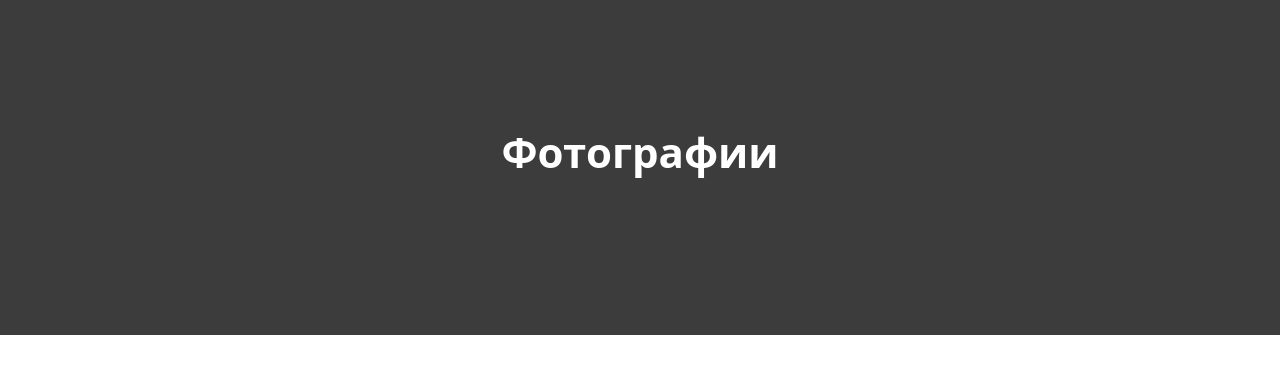
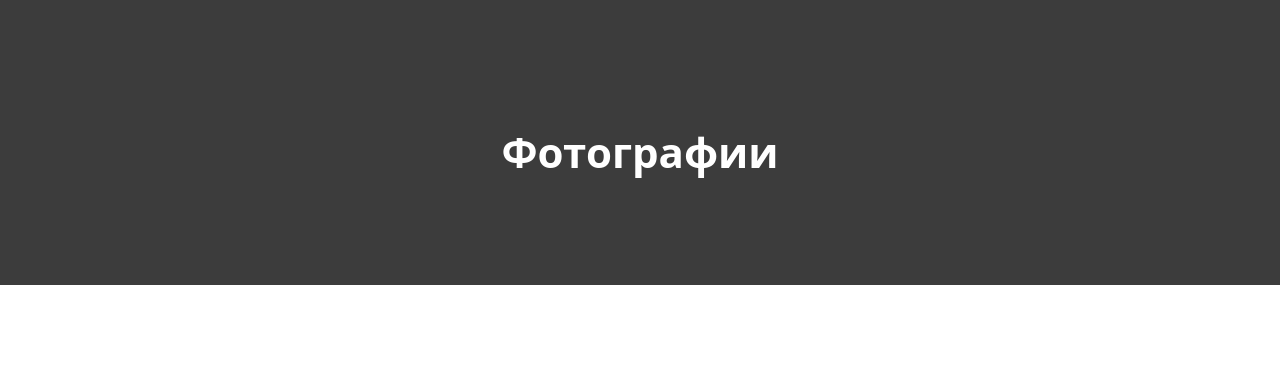
Before and after one commit to VataginV/myproject, a Django app: page / in a window 1280 px wide. Shown: the part 1069-1434 px from the top of the page. After the commit the page ends 1354 px from the top, so only its background shows below. Run offline with Django 4.2, Linux system fonts and the light colour scheme; data that the repository does not hold is empty; some libraries are stand-ins or nearby versions.

Commit message:
Update style.css

```diff
--- a/slider/static/css/style.css
+++ b/slider/static/css/style.css
@@ -97,7 +97,3 @@ p {
 .slider{
     display:contents;
 }
-
-.slider-nav{
-    padding-bottom: 50px;
-}
```
